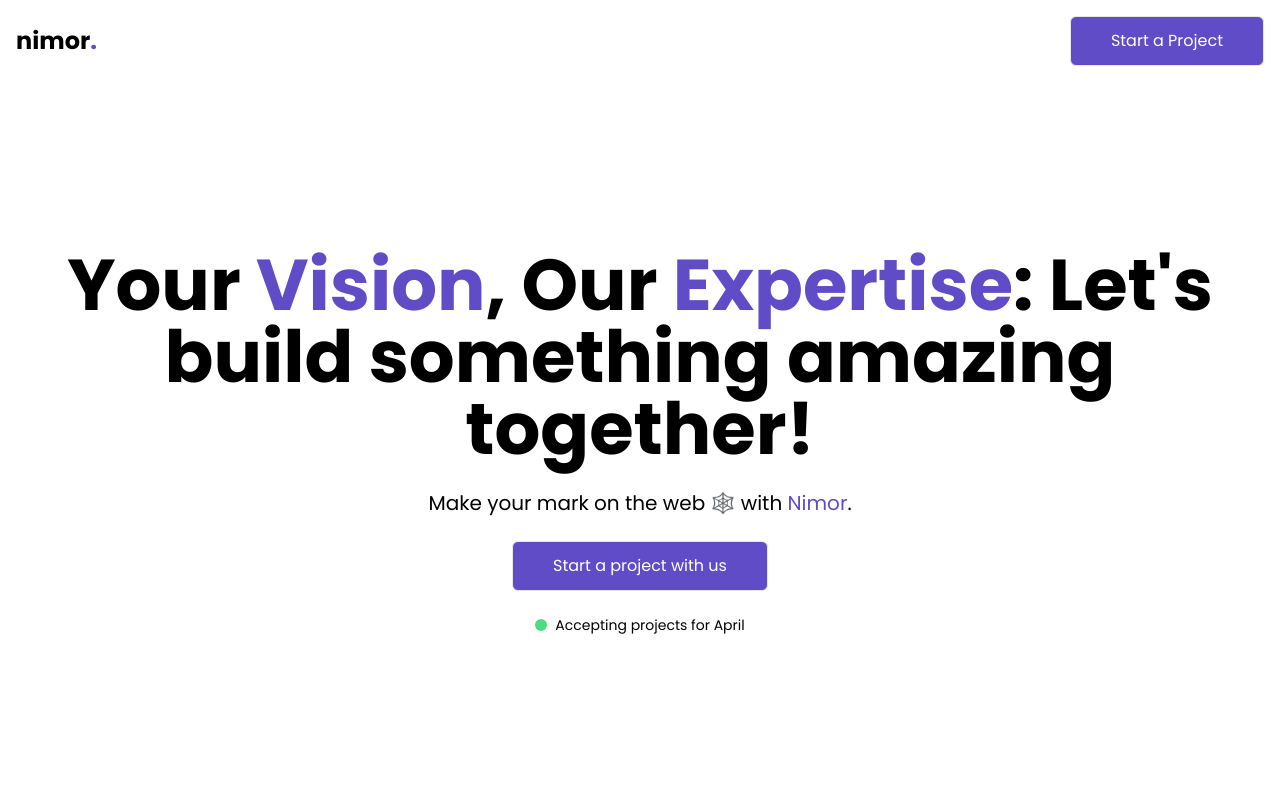
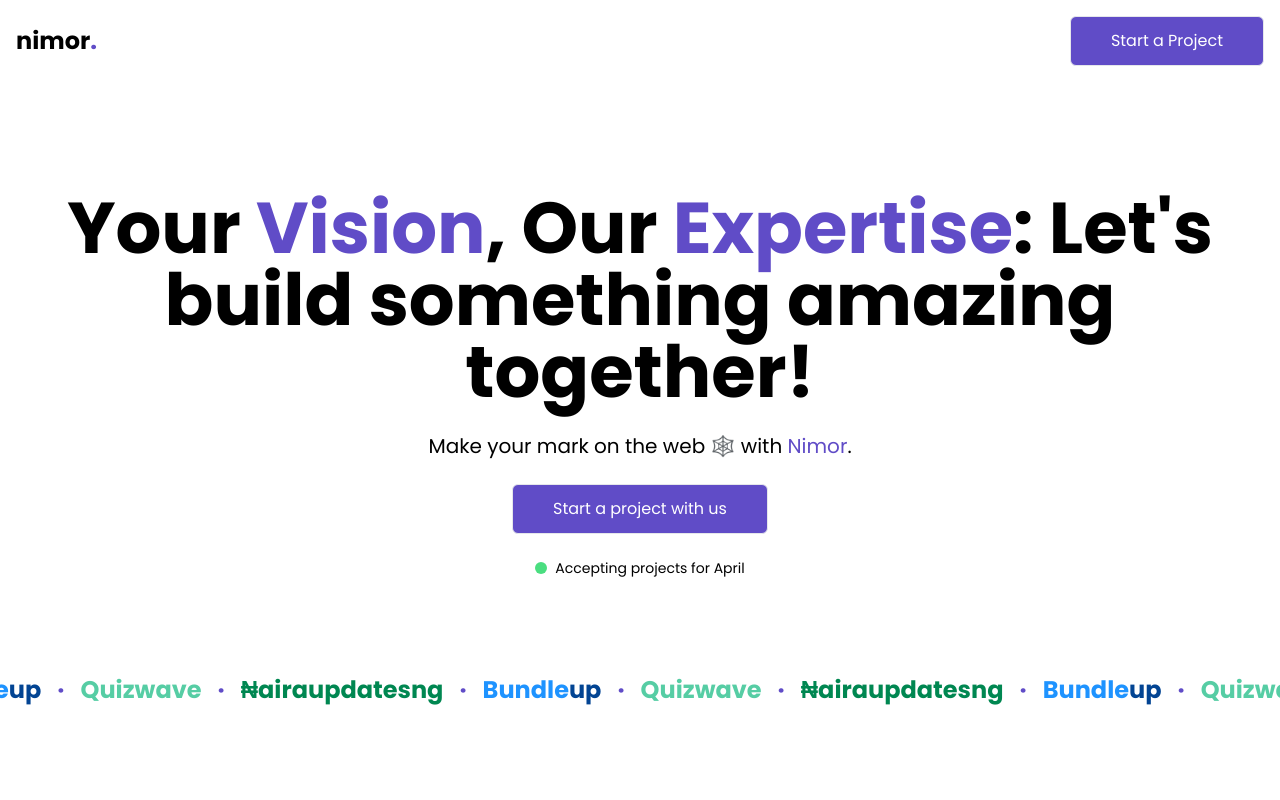
Before and after one commit to khaleedcodes/nimor, a React (Vite) app: page / in a window 1280 px wide. Shown: the top 800 px of the page. Built offline with nearby package versions, Linux system fonts and the light colour scheme.

Commit message:
added marquee

```diff
--- a/package.json
+++ b/package.json
@@ -10,9 +10,13 @@
     "preview": "vite preview"
   },
   "dependencies": {
+    "framer-motion": "^11.1.7",
+    "lodash.times": "^4.3.2",
+    "normalize-wheel": "^1.0.1",
     "react": "^18.2.0",
     "react-dom": "^18.2.0",
     "react-ga4": "^2.1.0",
+    "react-marquee-slider": "^1.1.5",
     "react-router-dom": "^6.22.3"
   },
   "devDependencies": {
--- a/src/main.tsx
+++ b/src/main.tsx
@@ -3,6 +3,7 @@ import ReactDOM from "react-dom/client";
 import App from "./App.tsx";
 import "./styles/index.css";
 import "./styles/gradient.css";
+import "./styles/marquee.css";
 
 import ReactGA from "react-ga4";
 ReactGA.initialize("G-J6LSCJYGTZ");
--- a/src/pages/landing-page/ClientCarousel.tsx
+++ /dev/null
@@ -1,17 +0,0 @@
-import BundleupWordMark from "../../components/BundleupWordMark";
-import NairaupdatesngWordMark from "../../components/NairaupdatesngWordMark";
-import QuizwaveWordMark from "../../components/QuizwaveWordMark";
-
-function ClientCarousel() {
-  return (
-    <div className="w-full p-4 gap-4 flex flex-row justify-center items-center overflow-x-auto border border-red-600">
-      <NairaupdatesngWordMark />
-      <span className="text-2xl font-bold text-first-accent">·</span>
-      <BundleupWordMark />
-      <span className="text-2xl font-bold text-first-accent">·</span>
-      <QuizwaveWordMark />
-    </div>
-  );
-}
-
-export default ClientCarousel;
--- a/src/pages/landing-page/HeroSection.tsx
+++ b/src/pages/landing-page/HeroSection.tsx
@@ -1,5 +1,5 @@
 import Button from "../../components/Button";
-// import ClientCarousel from "./ClientCarousel";
+import Marquee from "./Marquee";
 function HeroSection() {
   return (
     <div
@@ -25,7 +25,7 @@ function HeroSection() {
           </p>
         </div>
       </div>
-      {/* <ClientCarousel /> */}
+      <Marquee />
     </div>
   );
 }
--- /dev/null
+++ b/src/pages/landing-page/Marquee.tsx
@@ -0,0 +1,132 @@
+import BundleupWordMark from "../../components/BundleupWordMark";
+import NairaupdatesngWordMark from "../../components/NairaupdatesngWordMark";
+import QuizwaveWordMark from "../../components/QuizwaveWordMark";
+import { motion } from "framer-motion";
+
+const marqueeVariants = {
+  animate: {
+    x: [0, -1035],
+    transition: {
+      x: {
+        repeat: Infinity,
+        repeatType: "loop",
+        duration: 5,
+        ease: "linear",
+      },
+    },
+  },
+};
+
+const Marquee = () => {
+  return (
+    <div className="marquee">
+      <motion.div
+        className="track"
+        variants={marqueeVariants}
+        animate="animate"
+      >
+        <div className="gap-4 flex flex-row justify-center items-center">
+          <NairaupdatesngWordMark />
+          <span className="text-2xl font-bold text-first-accent">·</span>
+          <BundleupWordMark />
+          <span className="text-2xl font-bold text-first-accent">·</span>
+          <QuizwaveWordMark />
+          <span className="text-2xl font-bold text-first-accent">·</span>
+          <NairaupdatesngWordMark />
+          <span className="text-2xl font-bold text-first-accent">·</span>
+          <BundleupWordMark />
+          <span className="text-2xl font-bold text-first-accent">·</span>
+          <QuizwaveWordMark />
+          <span className="text-2xl font-bold text-first-accent">·</span>
+          <NairaupdatesngWordMark />
+          <span className="text-2xl font-bold text-first-accent">·</span>
+          <BundleupWordMark />
+          <span className="text-2xl font-bold text-first-accent">·</span>
+          <QuizwaveWordMark />
+          <span className="text-2xl font-bold text-first-accent">·</span>
+          <NairaupdatesngWordMark />
+          <span className="text-2xl font-bold text-first-accent">·</span>
+          <BundleupWordMark />
+          <span className="text-2xl font-bold text-first-accent">·</span>
+          <QuizwaveWordMark />
+          <span className="text-2xl font-bold text-first-accent">·</span>
+          <NairaupdatesngWordMark />
+          <span className="text-2xl font-bold text-first-accent">·</span>
+          <BundleupWordMark />
+          <span className="text-2xl font-bold text-first-accent">·</span>
+          <QuizwaveWordMark />
+          <span className="text-2xl font-bold text-first-accent">·</span>
+          <NairaupdatesngWordMark />
+          <span className="text-2xl font-bold text-first-accent">·</span>
+          <BundleupWordMark />
+          <span className="text-2xl font-bold text-first-accent">·</span>
+          <QuizwaveWordMark />
+          <span className="text-2xl font-bold text-first-accent">·</span>
+          <NairaupdatesngWordMark />
+          <span className="text-2xl font-bold text-first-accent">·</span>
+          <BundleupWordMark />
+          <span className="text-2xl font-bold text-first-accent">·</span>
+          <QuizwaveWordMark />
+          <span className="text-2xl font-bold text-first-accent">·</span>
+          <NairaupdatesngWordMark />
+          <span className="text-2xl font-bold text-first-accent">·</span>
+          <BundleupWordMark />
+          <span className="text-2xl font-bold text-first-accent">·</span>
+          <QuizwaveWordMark />
+          <span className="text-2xl font-bold text-first-accent">·</span>
+          <NairaupdatesngWordMark />
+          <span className="text-2xl font-bold text-first-accent">·</span>
+          <BundleupWordMark />
+          <span className="text-2xl font-bold text-first-accent">·</span>
+          <QuizwaveWordMark />
+          <span className="text-2xl font-bold text-first-accent">·</span>
+          <NairaupdatesngWordMark />
+          <span className="text-2xl font-bold text-first-accent">·</span>
+          <BundleupWordMark />
+          <span className="text-2xl font-bold text-first-accent">·</span>
+          <QuizwaveWordMark />
+          <span className="text-2xl font-bold text-first-accent">·</span>
+          <NairaupdatesngWordMark />
+          <span className="text-2xl font-bold text-first-accent">·</span>
+          <BundleupWordMark />
+          <span className="text-2xl font-bold text-first-accent">·</span>
+          <QuizwaveWordMark />
+          <span className="text-2xl font-bold text-first-accent">·</span>
+          <NairaupdatesngWordMark />
+          <span className="text-2xl font-bold text-first-accent">·</span>
+          <BundleupWordMark />
+          <span className="text-2xl font-bold text-first-accent">·</span>
+          <QuizwaveWordMark />
+          <span className="text-2xl font-bold text-first-accent">·</span>
+          <NairaupdatesngWordMark />
+          <span className="text-2xl font-bold text-first-accent">·</span>
+          <BundleupWordMark />
+          <span className="text-2xl font-bold text-first-accent">·</span>
+          <QuizwaveWordMark />
+          <span className="text-2xl font-bold text-first-accent">·</span>
+          <NairaupdatesngWordMark />
+          <span className="text-2xl font-bold text-first-accent">·</span>
+          <BundleupWordMark />
+          <span className="text-2xl font-bold text-first-accent">·</span>
+          <QuizwaveWordMark />
+          <span className="text-2xl font-bold text-first-accent">·</span>
+          <NairaupdatesngWordMark />
+          <span className="text-2xl font-bold text-first-accent">·</span>
+          <BundleupWordMark />
+          <span className="text-2xl font-bold text-first-accent">·</span>
+          <QuizwaveWordMark />
+          <span className="text-2xl font-bold text-first-accent">·</span>
+          <NairaupdatesngWordMark />
+          <span className="text-2xl font-bold text-first-accent">·</span>
+          <BundleupWordMark />
+          <span className="text-2xl font-bold text-first-accent">·</span>
+          <QuizwaveWordMark />
+          <span className="text-2xl font-bold text-first-accent">·</span>
+          <NairaupdatesngWordMark />
+        </div>
+      </motion.div>
+    </div>
+  );
+};
+
+export default Marquee;
--- /dev/null
+++ b/src/styles/marquee.css
@@ -0,0 +1,11 @@
+.marquee {
+  position: relative;
+  width: 100%;
+  height: 35px;
+  overflow-x: hidden;
+}
+
+.track {
+  position: absolute;
+  white-space: nowrap;
+}
```
Also changed, not shown: 1 other file (tests, documents, lock files or other folders).
